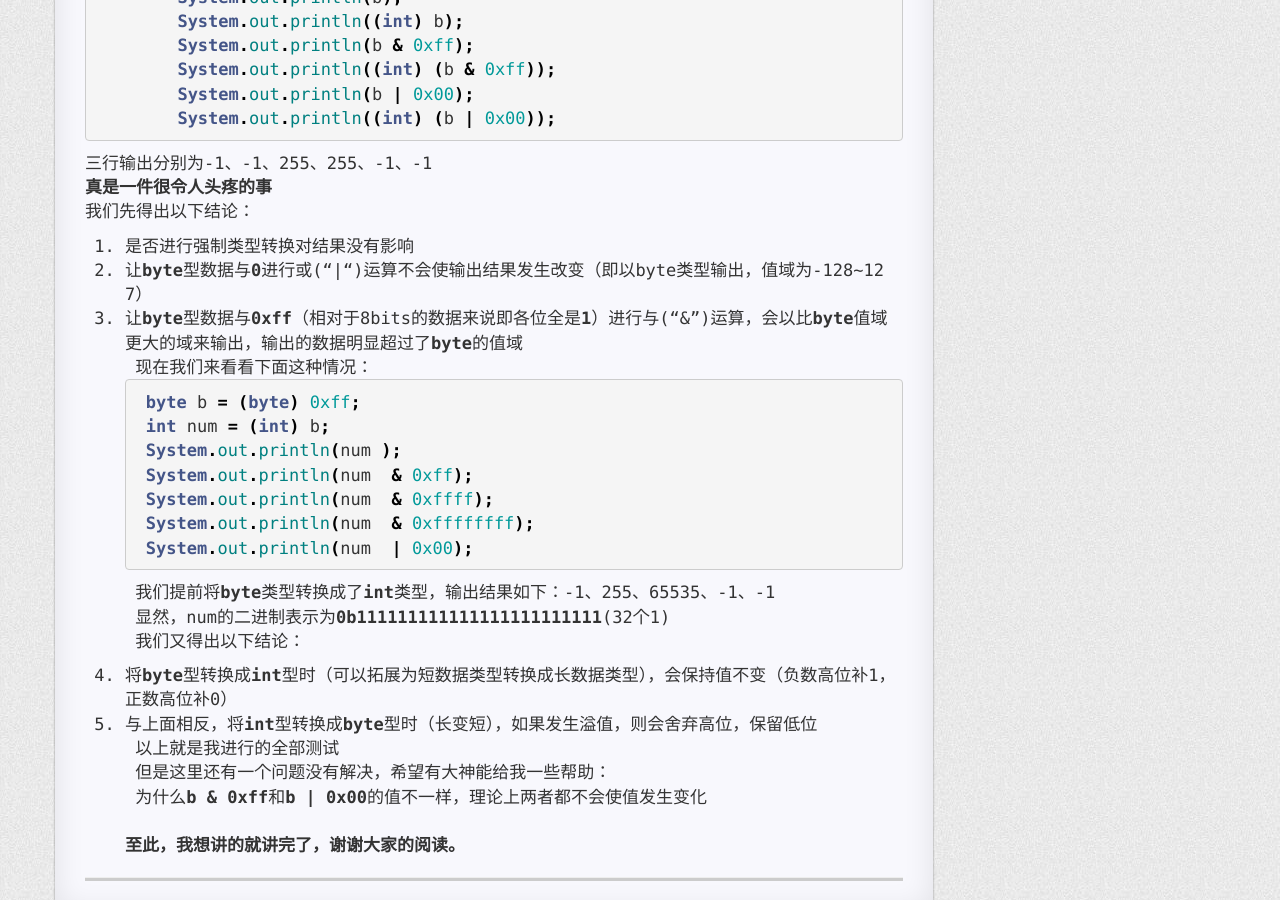
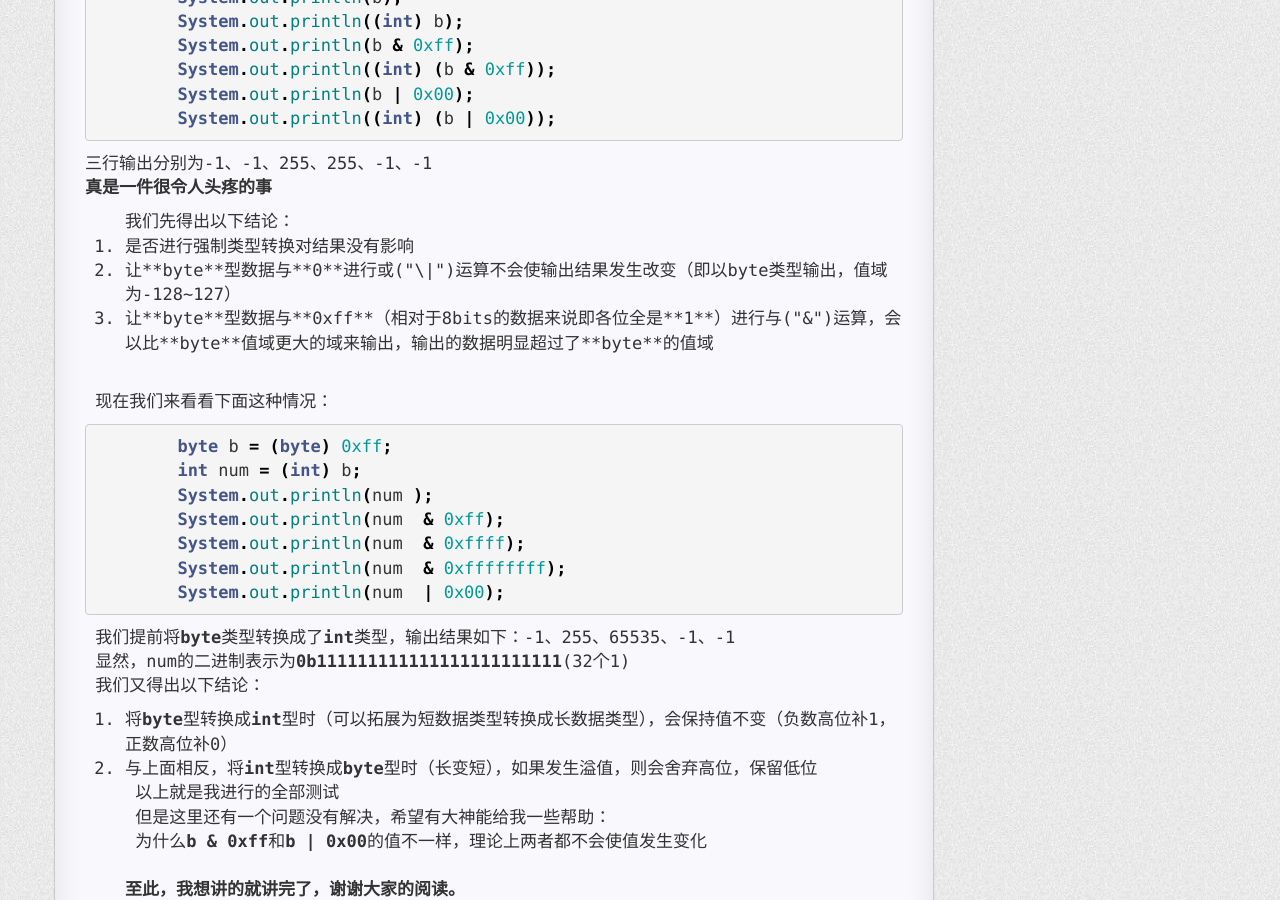
Before and after one commit to WilfredShen/WilfredShen.github.io, a Jekyll site: the page built from _posts/2019-04-30-数据的二进制表示&数据类型转换.md, in a window 1280 px wide and 900 px high, scrolled down 942 px. Built offline with Jekyll 4.4.1, drawn with Linux system fonts in a browser that asks for light colours; nearby versions of some CDN libraries; comment, search, counter and statistics services are not loaded; a style sheet for code colours, icons or effects is not loaded; some of the changed lines change nothing that is shown.

Commit message:
Update 2019-04-30-数据的二进制表示&数据类型转换.md

````diff
--- a/_posts/2019-04-30-数据的二进制表示&数据类型转换.md
+++ b/_posts/2019-04-30-数据的二进制表示&数据类型转换.md
@@ -38,10 +38,11 @@ categories: 二进制
 ```
 三行输出分别为-1、-1、255、255、-1、-1<br/>
 **真是一件很令人头疼的事**<br/>
-我们先得出以下结论：<br/>
-1. 是否进行强制类型转换对结果没有影响
-2. 让**byte**型数据与**0**进行或("\|")运算不会使输出结果发生改变（即以byte类型输出，值域为-128~127）
-3. 让**byte**型数据与**0xff**（相对于8bits的数据来说即各位全是**1**）进行与("&")运算，会以比**byte**值域更大的域来输出，输出的数据明显超过了**byte**的值域
+<ol>我们先得出以下结论：<br/>
+<li>是否进行强制类型转换对结果没有影响</li>
+<li>让**byte**型数据与**0**进行或("\|")运算不会使输出结果发生改变（即以byte类型输出，值域为-128~127）</li>
+<li>让**byte**型数据与**0xff**（相对于8bits的数据来说即各位全是**1**）进行与("&")运算，会以比**byte**值域更大的域来输出，输出的数据明显超过了**byte**的值域</li>
+</ol>
 <br/>
 &emsp;现在我们来看看下面这种情况：<br/>
 ```java
````
